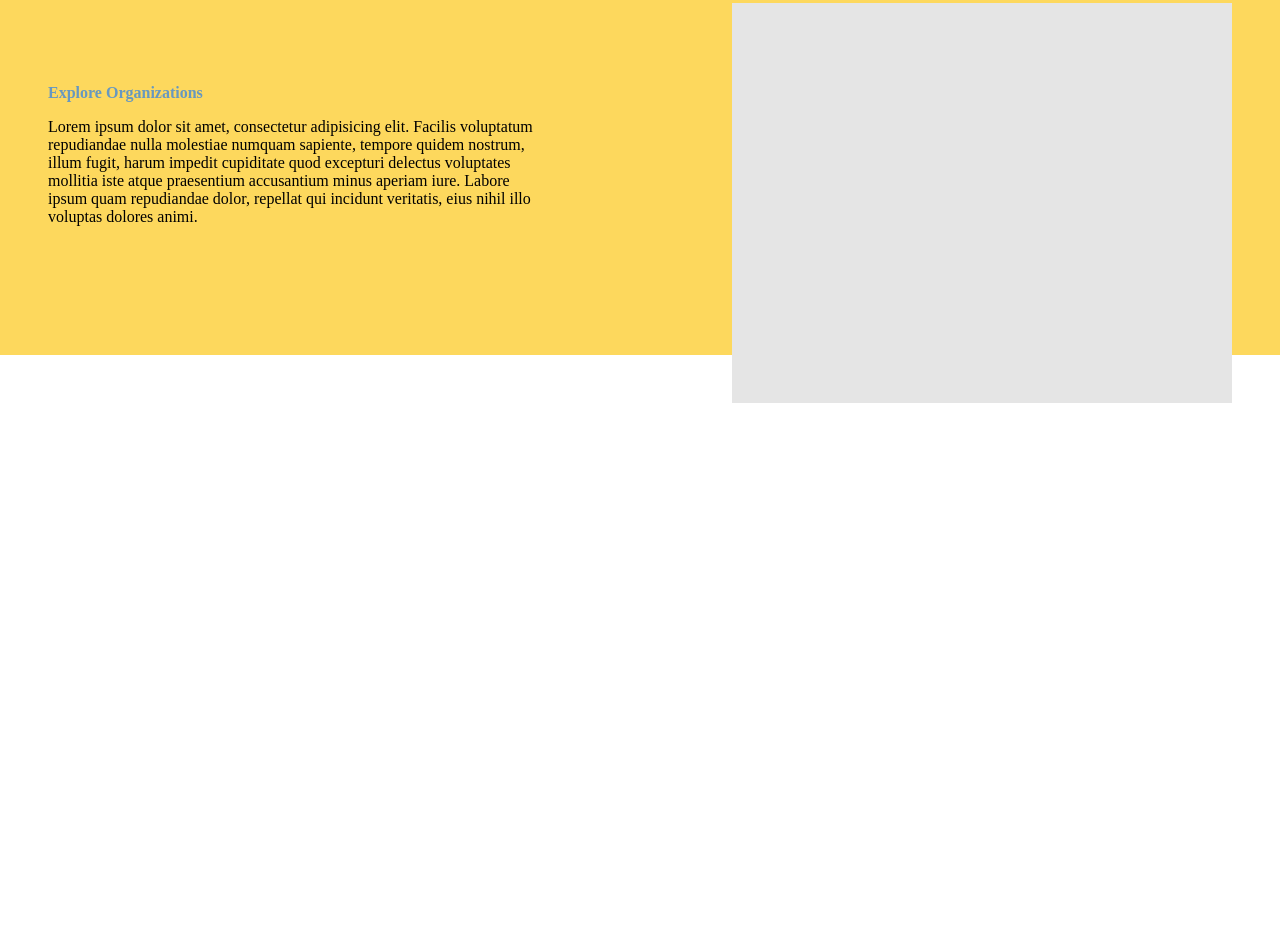
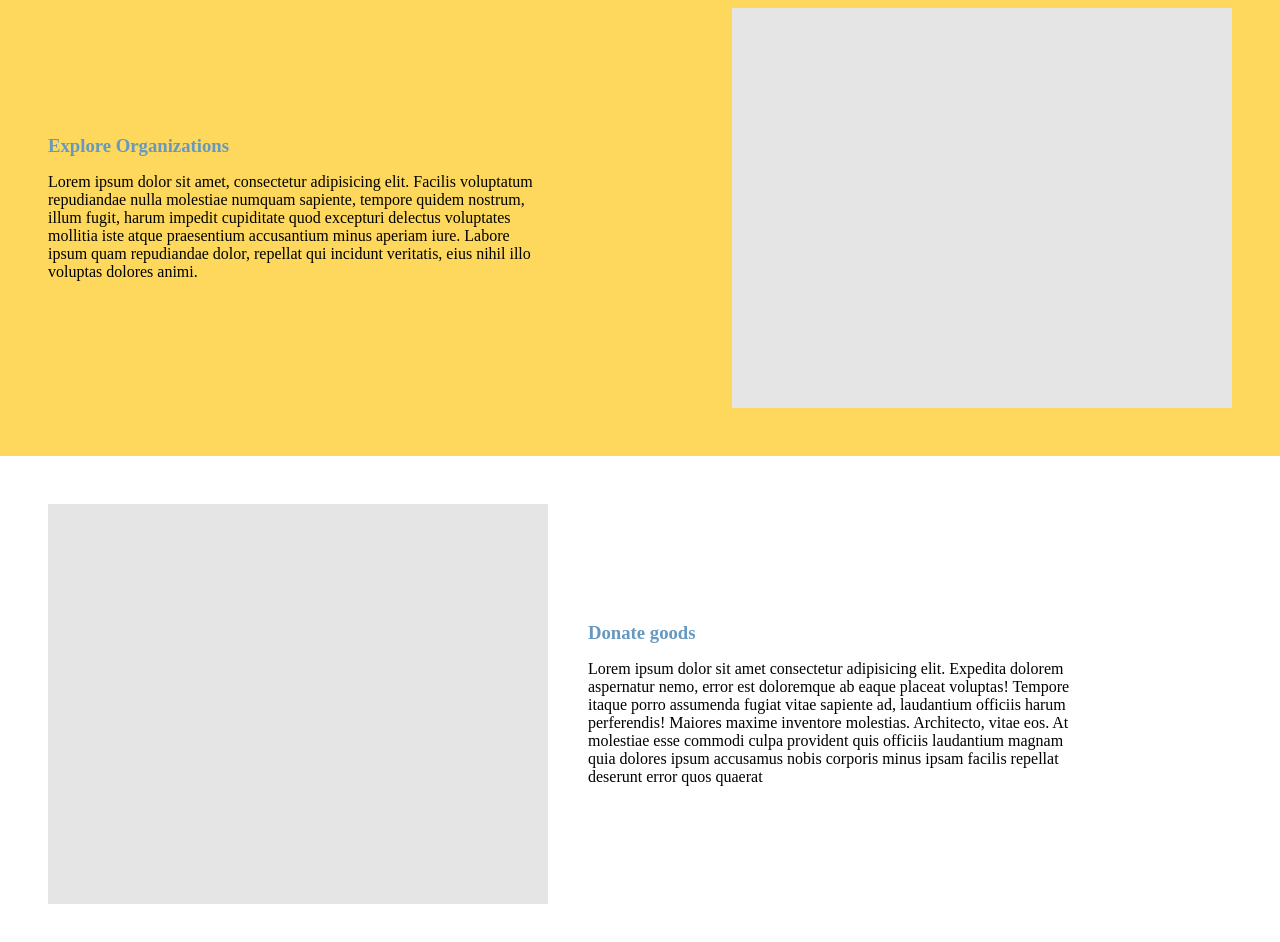
Before and after one commit to hnslyswhy/4goods-hanckathon-group-project, a React (Create React App) app in the folder client/: page / in a window 1280 px wide. Shown: the part 1160-2102 px from the top of the page. Before the commit the page ends 1563 px from the top, so only its background shows below. Built offline with nearby package versions, Linux system fonts and the light colour scheme.

Commit message:
add donate section

```diff
--- a/client/src/pages/HomePage/HomePage.js
+++ b/client/src/pages/HomePage/HomePage.js
@@ -14,11 +14,11 @@ const HomePage = () => {
       </section>
 
       <section className="about">
-        <h3 className="about__title">about</h3>
+        <h2 className="about__title">about</h2>
         <div className="about__wrapper">
          <div className="about__image"></div>
           <div className="about__wrapper2">
-            <h4 className="about__subtitle">Who we are</h4>
+            <h3 className="about__subtitle">Who we are</h3>
             <p className='about__text' >Lorem ipsum dolor sit amet consectetur adipisicing elit. Expedita dolorem aspernatur nemo, error est doloremque ab eaque placeat voluptas! Tempore itaque porro assumenda fugiat vitae sapiente ad, laudantium officiis harum perferendis! Maiores maxime inventore molestias. Architecto, vitae eos. At molestiae esse commodi culpa provident quis officiis laudantium magnam quia dolores ipsum accusamus nobis corporis minus ipsam facilis repellat deserunt error quos quaerat eligendi distinctio, vero possimus repudiandae. Ab, ut quasi aut repudiandae eligendi modi. Cum reiciendis nisi repudiandae voluptatibus quasi animi possimus. Illum sit necessitatibus maxime doloremque reprehenderit suscipit perspiciatis placeat quibusdam accusantium, magnam eum minima iure nemo? Repellat quaerat nisi eos consectetur possimus qui, sunt tempora! Distinctio repudiandae debitis nesciunt sint. Provident quod amet asperiores tempora assumenda saepe possimus!</p>
           </div>
         </div>
@@ -26,10 +26,20 @@ const HomePage = () => {
 
       <section className="explore">
        <div className="explore__wrapper">
-         <h4 className="explore__title">Explore Organizations</h4>
+         <h3 className="explore__title">Explore Organizations</h3>
          <p className="explore__text">Lorem ipsum dolor sit amet, consectetur adipisicing elit. Facilis voluptatum repudiandae nulla molestiae numquam sapiente, tempore quidem nostrum, illum fugit, harum impedit cupiditate quod excepturi delectus voluptates mollitia iste atque praesentium accusantium minus aperiam iure. Labore ipsum quam repudiandae dolor, repellat qui incidunt veritatis, eius nihil illo voluptas dolores animi.</p>
        </div>
        <div className="explore__image"></div>
+      </section>
+
+      <section className="donate">
+        <div className="donate__wrapper">
+         <div className="donate__image"></div>
+          <div className="donate__wrapper2">
+            <h3 className="donate__subtitle">Donate goods</h3>
+            <p className='donate__text' >Lorem ipsum dolor sit amet consectetur adipisicing elit. Expedita dolorem aspernatur nemo, error est doloremque ab eaque placeat voluptas! Tempore itaque porro assumenda fugiat vitae sapiente ad, laudantium officiis harum perferendis! Maiores maxime inventore molestias. Architecto, vitae eos. At molestiae esse commodi culpa provident quis officiis laudantium magnam quia dolores ipsum accusamus nobis corporis minus ipsam facilis repellat deserunt error quos quaerat </p>
+          </div>
+        </div>
       </section>
 
     </main>
--- a/client/src/pages/HomePage/HomePage.scss
+++ b/client/src/pages/HomePage/HomePage.scss
@@ -66,7 +66,6 @@
 //***************** explore section *************
 .explore {
   padding: 48px;
-  height: 50vh;
   background-color: #FDD85D;
   display: flex;
   justify-content: space-between;
@@ -91,3 +90,32 @@
     background-color: #E5E5E5;;
   }
 }
+
+// *************** donate section *************
+
+.donate {
+  padding: 48px;
+
+  &__subtitle {
+   padding-bottom: 16px;
+   color: #6798C0;
+  }
+  &__wrapper {
+    display: flex;
+    gap: 40px;
+  }
+  &__wrapper2 {
+    width: 500px;
+    align-self: center;
+  }
+  &__image {
+    // background:
+    // url("../../assets/images/hero.png");
+    // background-repeat: no-repeat;
+    // background-position: center;
+    // background-size: cover;
+    height: 400px;
+    width: 500px;
+    background-color: #E5E5E5;
+  }
+}
```
